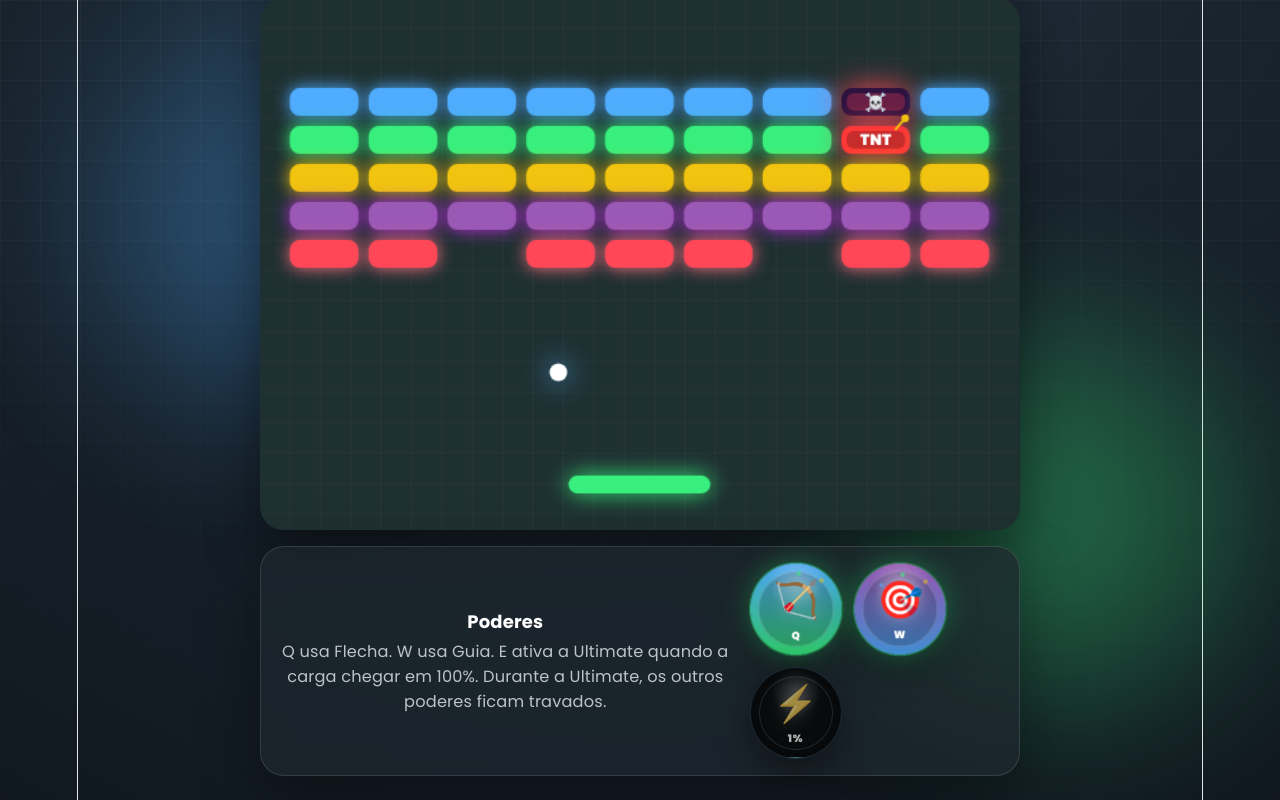
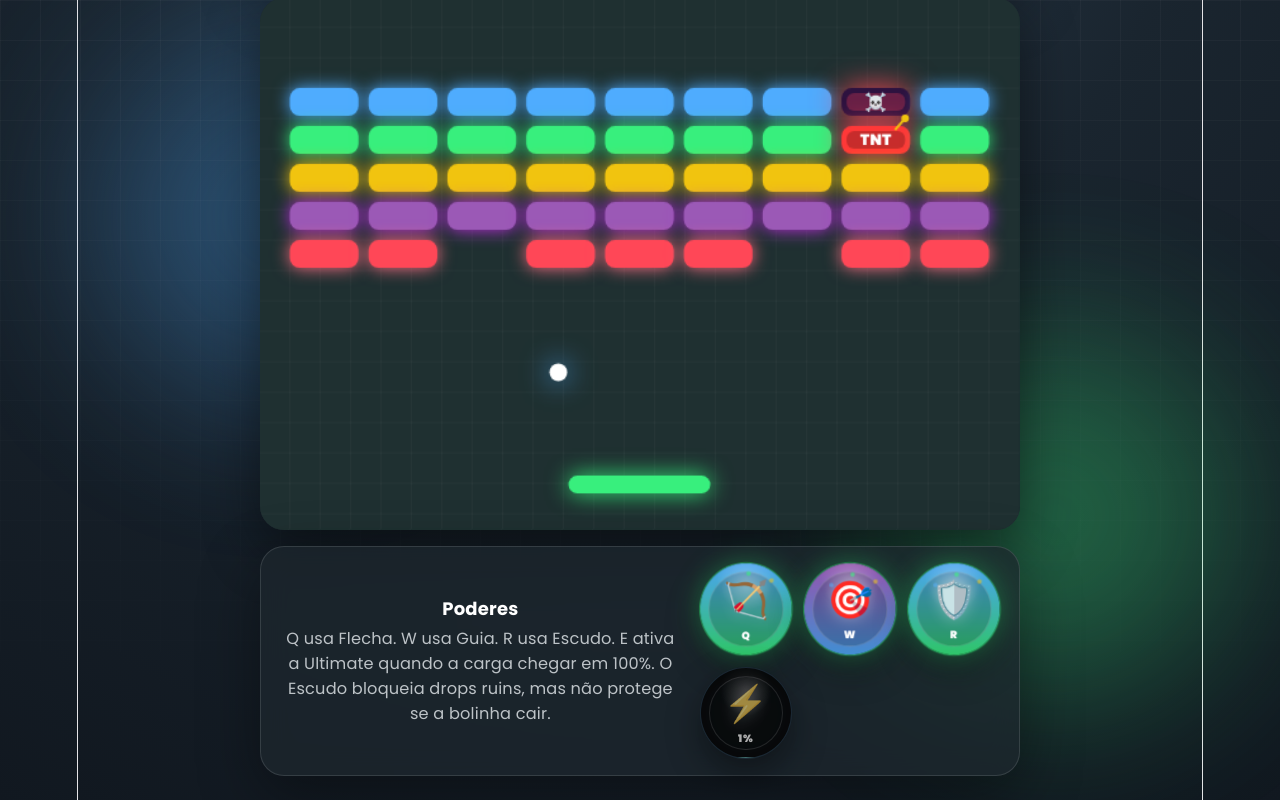
Before and after one commit to eduardomantz291/retro-arcade-, a React (Vite) app: page /games/breakout in a window 1280 px wide. Both pictures are taken after a click on the button "Iniciar jogo". Shown: the part 223-1023 px from the top of the page. Built offline with nearby package versions, Linux system fonts and the light colour scheme.

Commit message:
Add shield power to block bad drops

```diff
--- a/src/games/Breakout/BreakoutGamePage.tsx
+++ b/src/games/Breakout/BreakoutGamePage.tsx
@@ -19,6 +19,9 @@ function BreakoutGamePage() {
     isHomingActive,
     isHomingReady,
     homingCooldownProgress,
+    isShieldActive,
+    isShieldReady,
+    shieldCooldownProgress,
     isUltimateActive,
     isUltimateReady,
     ultimateCharge,
@@ -28,6 +31,7 @@ function BreakoutGamePage() {
     handlePointerMove,
     handleArrowPowerAction,
     handleHomingPowerAction,
+    handleShieldPowerAction,
     handleUltimatePowerAction,
   } = useBreakoutGame();
 
@@ -37,6 +41,10 @@ function BreakoutGamePage() {
 
   const homingButtonStyle = {
     "--power-charge": homingCooldownProgress,
+  } as CSSProperties;
+
+  const shieldButtonStyle = {
+    "--power-charge": shieldCooldownProgress,
   } as CSSProperties;
 
   const ultimateButtonStyle = {
@@ -61,6 +69,17 @@ function BreakoutGamePage() {
       ? "breakout-power-ready"
       : "breakout-power-cooldown",
     isHomingActive ? "breakout-power-active" : "",
+  ]
+    .filter(Boolean)
+    .join(" ");
+
+  const shieldButtonClassName = [
+    "breakout-power-button",
+    "breakout-shield-power-button",
+    isShieldReady && !isUltimateActive
+      ? "breakout-power-ready"
+      : "breakout-power-cooldown",
+    isShieldActive ? "breakout-power-active" : "",
   ]
     .filter(Boolean)
     .join(" ");
@@ -145,11 +164,11 @@ function BreakoutGamePage() {
                   <span>Setas ou A/D também funcionam</span>
                   <span>Q ou botão 🏹 ativa o poder de mira</span>
                   <span>W ou botão 🎯 ativa o poder teleguiado</span>
+                  <span>R ou botão 🛡️ ativa o escudo contra drops ruins</span>
                   <span>E ou botão ⚡ usa a Ultimate quando estiver cheia</span>
                   <span>A Ultimate carrega quebrando blocos</span>
                   <span>Durante a Ultimate, os outros poderes ficam bloqueados</span>
-                  <span>❤️ Pegue corações para recuperar vidas</span>
-                  <span>💣 Pegue bombas para deixar a bolinha explosiva</span>
+                  <span>☠️, 🔻 e 👻 são drops ruins. Desvie deles!</span>
                 </div>
 
                 <button
@@ -197,8 +216,9 @@ function BreakoutGamePage() {
           <div className="breakout-power-panel-text">
             <strong>Poderes</strong>
             <span>
-              Q usa Flecha. W usa Guia. E ativa a Ultimate quando a carga chegar
-              em 100%. Durante a Ultimate, os outros poderes ficam travados.
+              Q usa Flecha. W usa Guia. R usa Escudo. E ativa a Ultimate quando
+              a carga chegar em 100%. O Escudo bloqueia drops ruins, mas não
+              protege se a bolinha cair.
             </span>
           </div>
 
@@ -254,6 +274,30 @@ function BreakoutGamePage() {
                 </button>
 
                 <button
+                  className={shieldButtonClassName}
+                  style={shieldButtonStyle}
+                  type="button"
+                  onClick={handleShieldPowerAction}
+                  aria-label="Usar escudo"
+                >
+                  <span className="breakout-power-particles" />
+
+                  <span className="breakout-power-icon">
+                    {isShieldActive ? "🔵" : "🛡️"}
+                  </span>
+
+                  <small>
+                    {isUltimateActive
+                      ? "LOCK"
+                      : isShieldActive
+                        ? "ATIVO"
+                        : isShieldReady
+                          ? "R"
+                          : "RECARGA"}
+                  </small>
+                </button>
+
+                <button
                   className={ultimateButtonClassName}
                   style={ultimateButtonStyle}
                   type="button"
@@ -288,6 +332,11 @@ function BreakoutGamePage() {
                 </div>
 
                 <div className="breakout-power-placeholder">
+                  <span>🛡️</span>
+                  <small>R durante o jogo</small>
+                </div>
+
+                <div className="breakout-power-placeholder">
                   <span>⚡</span>
                   <small>Carrega quebrando blocos</small>
                 </div>
--- a/src/games/Breakout/breakoutConfig.ts
+++ b/src/games/Breakout/breakoutConfig.ts
@@ -30,6 +30,10 @@ export const GHOST_DROP_CHANCE = 0.035;
 export const PADDLE_SHRINK_AMOUNT = 18;
 export const PADDLE_SHRINK_MAX_STACKS = 3;
 export const GHOST_PADDLE_DURATION_MS = 3000;
+
+// Escudo
+export const SHIELD_POWER_DURATION_MS = 2500;
+export const SHIELD_POWER_COOLDOWN_MS = 5000;
 
 export const BRICK_REBUILD_INTERVAL = 26;
 export const BRICK_REBUILD_RELEASE_DELAY = 550;
--- a/src/games/Breakout/breakoutFactory.ts
+++ b/src/games/Breakout/breakoutFactory.ts
@@ -180,6 +180,12 @@ export function createInitialRuntime(wave = 1): BreakoutRuntime {
       lastUsedAt: -Infinity,
     },
 
+    shieldPower: {
+      active: false,
+      activatedAt: 0,
+      lastUsedAt: -Infinity,
+    },
+
     ultimatePower: {
       active: false,
       charge: 0,
--- a/src/games/Breakout/breakoutTypes.ts
+++ b/src/games/Breakout/breakoutTypes.ts
@@ -94,6 +94,12 @@ export type BreakoutRuntime = {
     lastUsedAt: number;
   };
 
+  shieldPower: {
+    active: boolean;
+    activatedAt: number;
+    lastUsedAt: number;
+  };
+
   ultimatePower: {
     active: boolean;
     charge: number;
--- a/src/games/Breakout/useBreakoutGame.ts
+++ b/src/games/Breakout/useBreakoutGame.ts
@@ -35,6 +35,8 @@ import {
   PADDLE_WIDTH,
   POWER_UP_FALL_SPEED,
   POWER_UP_RADIUS,
+  SHIELD_POWER_COOLDOWN_MS,
+  SHIELD_POWER_DURATION_MS,
   SKULL_DROP_CHANCE,
   TNT_BRICK_POINTS,
   TNT_EXPLOSION_BRICK_POINTS,
@@ -109,6 +111,10 @@ export function useBreakoutGame() {
   const [isHomingReady, setIsHomingReady] = useState(true);
   const [homingCooldownProgress, setHomingCooldownProgress] = useState(1);
 
+  const [isShieldActive, setIsShieldActive] = useState(false);
+  const [isShieldReady, setIsShieldReady] = useState(true);
+  const [shieldCooldownProgress, setShieldCooldownProgress] = useState(1);
+
   const [isUltimateActive, setIsUltimateActive] = useState(false);
   const [ultimateCharge, setUltimateCharge] = useState(0);
   const [ultimateTimeLabel, setUltimateTimeLabel] = useState("60s");
@@ -137,6 +143,12 @@ export function useBreakoutGame() {
         return;
       }
 
+      if (event.key.toLowerCase() === "r") {
+        event.preventDefault();
+        handleShieldPowerAction();
+        return;
+      }
+
       if (event.key.toLowerCase() === "e") {
         event.preventDefault();
         handleUltimatePowerAction();
@@ -195,6 +207,7 @@ export function useBreakoutGame() {
 
     syncArrowPowerState();
     syncHomingPowerState();
+    syncShieldPowerState();
     syncUltimatePowerState();
   }
 
@@ -266,6 +279,28 @@ export function useBreakoutGame() {
     setBallVectorSpeed(HOMING_END_BOOST_SPEED);
 
     createExplosion(runtime.ball.x, runtime.ball.y, "#9b59b6", 12, 5);
+  }
+
+  function isShieldBlockingHazards() {
+    const runtime = runtimeRef.current;
+    const now = performance.now();
+
+    return (
+      runtime.shieldPower.active &&
+      now - runtime.shieldPower.activatedAt < SHIELD_POWER_DURATION_MS &&
+      !runtime.ultimatePower.active
+    );
+  }
+
+  function blockBadDropWithShield(powerUp: FallingPowerUp) {
+    const runtime = runtimeRef.current;
+
+    powerUp.active = false;
+
+    runtime.shake = 5;
+
+    createExplosion(powerUp.x, powerUp.y, "#4facfe", 18, 7);
+    createShockwave(powerUp.x, powerUp.y, "#4facfe", 42);
   }
 
   function syncArrowPowerState() {
@@ -337,6 +372,45 @@ export function useBreakoutGame() {
     setIsHomingActive(false);
     setIsHomingReady(progress >= 1);
     setHomingCooldownProgress(progress);
+  }
+
+  function syncShieldPowerState() {
+    const runtime = runtimeRef.current;
+    const now = performance.now();
+
+    if (runtime.ultimatePower.active) {
+      runtime.shieldPower.active = false;
+
+      setIsShieldActive(false);
+      setIsShieldReady(false);
+      setShieldCooldownProgress(0);
+      return;
+    }
+
+    if (runtime.shieldPower.active) {
+      const activeElapsed = now - runtime.shieldPower.activatedAt;
+
+      if (activeElapsed >= SHIELD_POWER_DURATION_MS) {
+        runtime.shieldPower.active = false;
+      }
+    }
+
+    if (runtime.shieldPower.active) {
+      setIsShieldActive(true);
+      setIsShieldReady(false);
+      setShieldCooldownProgress(1);
+      return;
+    }
+
+    const elapsedCooldown = now - runtime.shieldPower.lastUsedAt;
+    const progress = Math.min(
+      1,
+      Math.max(0, elapsedCooldown / SHIELD_POWER_COOLDOWN_MS)
+    );
+
+    setIsShieldActive(false);
+    setIsShieldReady(progress >= 1);
+    setShieldCooldownProgress(progress);
   }
 
   function syncUltimatePowerState() {
@@ -516,6 +590,52 @@ export function useBreakoutGame() {
     syncHomingPowerState();
   }
 
+  function handleShieldPowerAction() {
+    const runtime = runtimeRef.current;
+
+    if (screenStateRef.current !== "playing") {
+      return;
+    }
+
+    if (runtime.rebuild.active || runtime.ultimatePower.active) {
+      return;
+    }
+
+    if (runtime.shieldPower.active) {
+      return;
+    }
+
+    const now = performance.now();
+    const isCooldownReady =
+      now - runtime.shieldPower.lastUsedAt >= SHIELD_POWER_COOLDOWN_MS;
+
+    if (!isCooldownReady) {
+      syncShieldPowerState();
+      return;
+    }
+
+    runtime.shieldPower.active = true;
+    runtime.shieldPower.activatedAt = now;
+    runtime.shieldPower.lastUsedAt = now;
+
+    createExplosion(
+      runtime.paddle.x + runtime.paddle.width / 2,
+      runtime.paddle.y,
+      "#4facfe",
+      22,
+      7
+    );
+
+    createShockwave(
+      runtime.paddle.x + runtime.paddle.width / 2,
+      runtime.paddle.y,
+      "#4facfe",
+      52
+    );
+
+    syncShieldPowerState();
+  }
+
   function breakRemainingNormalBricksForUltimate() {
     const runtime = runtimeRef.current;
     let pointsEarned = 0;
@@ -554,6 +674,7 @@ export function useBreakoutGame() {
 
     runtime.arrowPower.aiming = false;
     runtime.homingPower.active = false;
+    runtime.shieldPower.active = false;
     runtime.ball.bombCharges = 0;
     runtime.ball.arrowPierceHits = 0;
     runtime.ball.stuckToPaddle = false;
@@ -1131,6 +1252,11 @@ export function useBreakoutGame() {
   function collectSkullPowerUp(powerUp: FallingPowerUp) {
     powerUp.active = false;
 
+    if (isShieldBlockingHazards()) {
+      blockBadDropWithShield(powerUp);
+      return;
+    }
+
     damagePlayerByHazard(powerUp.x, powerUp.y, "#ff4757");
   }
 
@@ -1140,6 +1266,11 @@ export function useBreakoutGame() {
     powerUp.active = false;
 
     if (runtime.ultimatePower.active) {
+      return;
+    }
+
+    if (isShieldBlockingHazards()) {
+      blockBadDropWithShield(powerUp);
       return;
     }
 
@@ -1168,6 +1299,11 @@ export function useBreakoutGame() {
     powerUp.active = false;
 
     if (runtime.ultimatePower.active) {
+      return;
+    }
+
+    if (isShieldBlockingHazards()) {
+      blockBadDropWithShield(powerUp);
       return;
     }
 
@@ -1269,6 +1405,7 @@ export function useBreakoutGame() {
     keepBallOnPaddle();
     syncArrowPowerState();
     syncHomingPowerState();
+    syncShieldPowerState();
     syncUltimatePowerState();
   }
 
@@ -1753,6 +1890,7 @@ export function useBreakoutGame() {
     updateElapsedTime();
     syncArrowPowerState();
     syncHomingPowerState();
+    syncShieldPowerState();
     syncUltimatePowerState();
     updatePaddle();
 
@@ -1888,6 +2026,7 @@ export function useBreakoutGame() {
         bounceArrowShotFromBottom();
         syncArrowPowerState();
         syncHomingPowerState();
+        syncShieldPowerState();
         syncUltimatePowerState();
         return;
       }
@@ -1898,6 +2037,7 @@ export function useBreakoutGame() {
       setLives(runtime.lives);
       syncArrowPowerState();
       syncHomingPowerState();
+      syncShieldPowerState();
       syncUltimatePowerState();
 
       if (runtime.lives <= 0) {
@@ -2277,6 +2417,45 @@ export function useBreakoutGame() {
     ctx.restore();
   }
 
+  function drawShieldAura(ctx: CanvasRenderingContext2D) {
+    const runtime = runtimeRef.current;
+
+    if (!isShieldBlockingHazards()) {
+      return;
+    }
+
+    const pulse = Math.abs(Math.sin(Date.now() / 90)) * 8;
+    const centerX = runtime.paddle.x + runtime.paddle.width / 2;
+    const centerY = runtime.paddle.y + runtime.paddle.height / 2;
+
+    ctx.save();
+
+    ctx.globalAlpha = 0.82;
+    ctx.shadowBlur = 28 + pulse;
+    ctx.shadowColor = "#4facfe";
+    ctx.strokeStyle = "rgba(79, 172, 254, 0.95)";
+    ctx.lineWidth = 3;
+
+    ctx.beginPath();
+    ctx.roundRect(
+      runtime.paddle.x - 10,
+      runtime.paddle.y - 10,
+      runtime.paddle.width + 20,
+      runtime.paddle.height + 20,
+      999
+    );
+    ctx.stroke();
+
+    ctx.globalAlpha = 0.25;
+    ctx.fillStyle = "#4facfe";
+
+    ctx.beginPath();
+    ctx.arc(centerX, centerY, runtime.paddle.width / 2 + 8, 0, Math.PI * 2);
+    ctx.fill();
+
+    ctx.restore();
+  }
+
   function drawPaddle(ctx: CanvasRenderingContext2D) {
     const runtime = runtimeRef.current;
     const now = performance.now();
@@ -2309,6 +2488,8 @@ export function useBreakoutGame() {
     );
 
     ctx.restore();
+
+    drawShieldAura(ctx);
   }
 
   function drawGame() {
@@ -2494,6 +2675,9 @@ export function useBreakoutGame() {
     isHomingActive,
     isHomingReady,
     homingCooldownProgress,
+    isShieldActive,
+    isShieldReady,
+    shieldCooldownProgress,
     isUltimateActive,
     isUltimateReady,
     ultimateCharge,
@@ -2503,6 +2687,7 @@ export function useBreakoutGame() {
     handlePointerMove,
     handleArrowPowerAction,
     handleHomingPowerAction,
+    handleShieldPowerAction,
     handleUltimatePowerAction,
   };
 }
```
